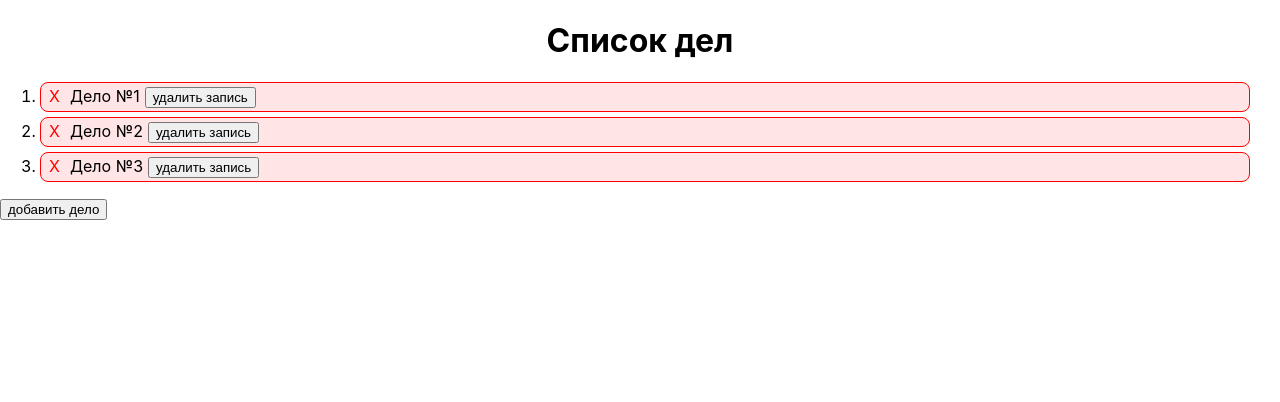
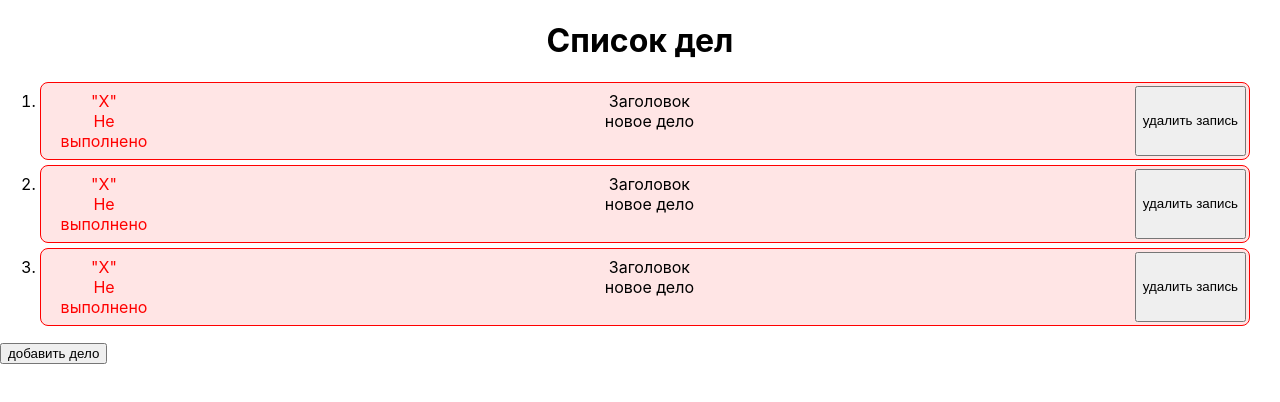
Before and after one commit to FoxTail25/checklist, a React (Create React App) app: page / in a window 1280 px wide. Shown: the top 402 px of the page. Built offline with nearby package versions, Linux system fonts and the light colour scheme; the HTML template or start-up script is replaced by a standard one.

Commit message:
Добавил заголовок в запись. И стили.

```diff
--- a/src/components/CheckList/biznes/Biznes.jsx
+++ b/src/components/CheckList/biznes/Biznes.jsx
@@ -7,34 +7,43 @@ export const Biznes = ({ id, bisnes, complite }) => {
 
   const [isEdit, setIsEdit] = useState(false)
 
+  console.log(bisnes)
+
 
   const { status, text, del } = useContext(CheckListContext)
 
 
   return (
     <li className={complite ? styles.complite : styles.uncomplite}>
-      <div>
+      <div className={styles.liblock}>
 
-        <span className={complite ? styles.complite : styles.uncomplite} onClick={() => status(id)}>
+        <div className={complite ? styles.complite : styles.uncomplite} onClick={() => status(id)}>
           {
             complite
-              ? "V"
-              : "X"
+              ? <>"V" <br /> Выполнено</>
+              : <>"X" <br /> Не выполнено </>
           }
-        </span>
+        </div>
 
+        <div className={styles.record}>
           {
+
             isEdit
               ?
               <>
-              <input style={{ padding: "0 5px" }} value={bisnes} onChange={event => text(id, event.target.value)} />
+                <textarea value={bisnes[1]} onChange={event => text(id, event.target.value)} />
                 <button onClick={() => setIsEdit(!isEdit)}>save</button>
               </>
 
-            : <span onClick={() => setIsEdit(!isEdit)}>
-              {bisnes}
+              : <>
+                <span>{bisnes[0]}</span>
+                <br />
+                <span onClick={() => setIsEdit(!isEdit)}>
+                  {bisnes[1]}
                 </span>
+              </>
           }
+        </div>
         <button onClick={() => del(id)}>удалить запись</button>
       </div>
     </li>
--- a/src/components/CheckList/biznes/biznes.module.scss
+++ b/src/components/CheckList/biznes/biznes.module.scss
@@ -5,6 +5,7 @@ li {
     cursor: pointer;
     transition: .2s;
     margin-right: 30px;
+
 
     &.uncomplite {
         border: 1px solid red;
@@ -14,9 +15,15 @@ li {
         border: 1px solid green;
         background-color: rgba(0, 255, 0, 0.100);
     }
+    .liblock {
+        display: flex;
+        justify-content: space-between;
 
-    span {
+        div {
+            width: 110px;
             padding: 5px;
+            text-align: center;
+
             &.complite {
                 color: green;
             }
@@ -24,4 +31,11 @@ li {
                 color: red;
             }
         }
+        // div.record {
+        //     display: flex;
+        //     flex:1;
+        //     height: 100%;
+        // }
     }
+
+}
--- a/src/components/CheckList/biznes/sassCSS/biznes.module.css
+++ b/src/components/CheckList/biznes/sassCSS/biznes.module.css
@@ -14,12 +14,18 @@ li.complite {
   border: 1px solid green;
   background-color: rgba(0, 255, 0, 0.1);
 }
-li span {
+li .liblock {
+  display: flex;
+  justify-content: space-between;
+}
+li .liblock div {
+  width: 110px;
   padding: 5px;
+  text-align: center;
 }
-li span.complite {
+li .liblock div.complite {
   color: green;
 }
-li span.uncomplite {
+li .liblock div.uncomplite {
   color: red;
-}/*# sourceMappingURL=biznes.module.css.map */
+}
--- a/src/components/CheckList/checklist/CheckList.jsx
+++ b/src/components/CheckList/checklist/CheckList.jsx
@@ -6,9 +6,9 @@ import styles from './checklist.module.css'
 
 
 let bisnesArr = [
-  { id: nanoid(), bisnes: 'Дело №1', complite: false },
-  { id: nanoid(), bisnes: 'Дело №2', complite: false },
-  { id: nanoid(), bisnes: 'Дело №3', complite: false },
+  { id: nanoid(), bisnes: ['Заголовок', 'новое дело'], complite: false },
+  { id: nanoid(), bisnes: ['Заголовок', 'новое дело'], complite: false },
+  { id: nanoid(), bisnes: ['Заголовок', 'новое дело'], complite: false },
 ]
 
 export const CheckList = () => {
@@ -27,7 +27,7 @@ export const CheckList = () => {
   function changeRecordText(id, text) {
     setBisnes([...bisnes.map(el => {
       if (el.id === id) {
-        el.bisnes = text
+        el.bisnes[1] = text
       }
       return el
     })])
```
Lines whose indentation alone changed are shown as unchanged.
